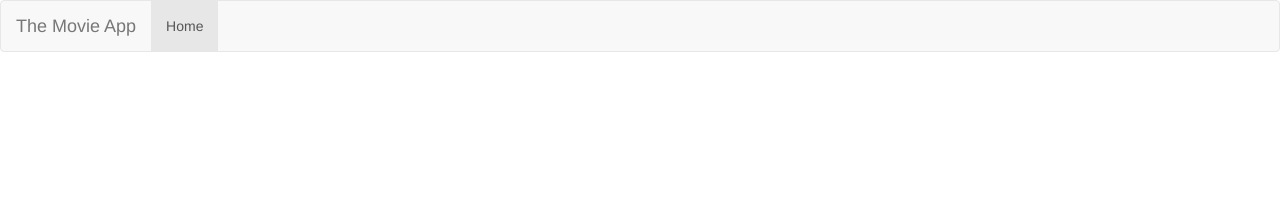
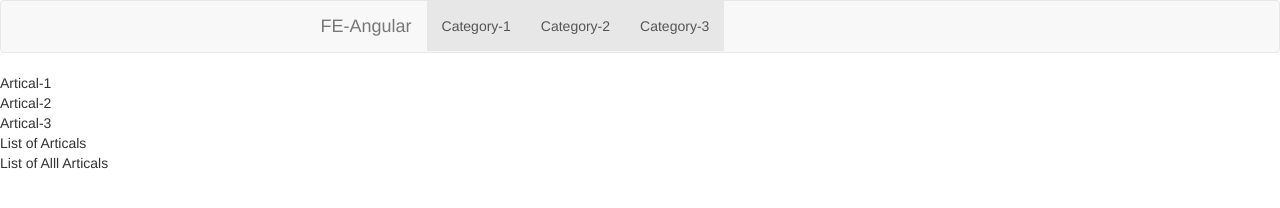
Before and after one commit to mbprajapati/fe-angularjs-test-1.0.0., a plain HTML site: page index.html in a window 1280 px wide. Drawn offline with Linux system fonts and the light colour scheme.

Commit message:
index page change

```diff
--- a/index.html
+++ b/index.html
@@ -4,17 +4,34 @@
     </head>
     <body>
         <nav class="navbar navbar-default" role="navigation">
+            <div class="col-sm-3"></div>
             <div class="container-fluid">
                 <div class="navbar-header">
-                    <a class="navbar-brand" ui-sref="movies">The Movie App</a>
-                </div>
-                <div class="collapse navbar-collapse">
+                    <a class="navbar-brand" ui-sref="movies">FE-Angular</a>
                     <ul class="nav navbar-nav">
-                        <li class="active"><a ui-sref="movies">Home</a></li>
+                        <li class="active"><a ui-sref="movies">Category-1</a></li>
+                    </ul>
+                    <ul class="nav navbar-nav">
+                        <li class="active"><a ui-sref="movies">Category-2</a></li>
+                    </ul>
+                    <ul class="nav navbar-nav">
+                        <li class="active"><a ui-sref="movies">Category-3</a></li>
                     </ul>
                 </div>
             </div>
+            <div class="col-sm-3"></div>
         </nav>
+
+
+            <div >Artical-1</div>
+
+            <div >Artical-2</div>
+
+            <div >Artical-3</div>
+
+        <div >List of Articals</div>
+        <div> List of Alll Articals</div>
+
 
         <script type="text/javascript" src="lib/angular.min.js"></script>
         <!--<script type="text/javascript" src="js/app.js"></script>
```
